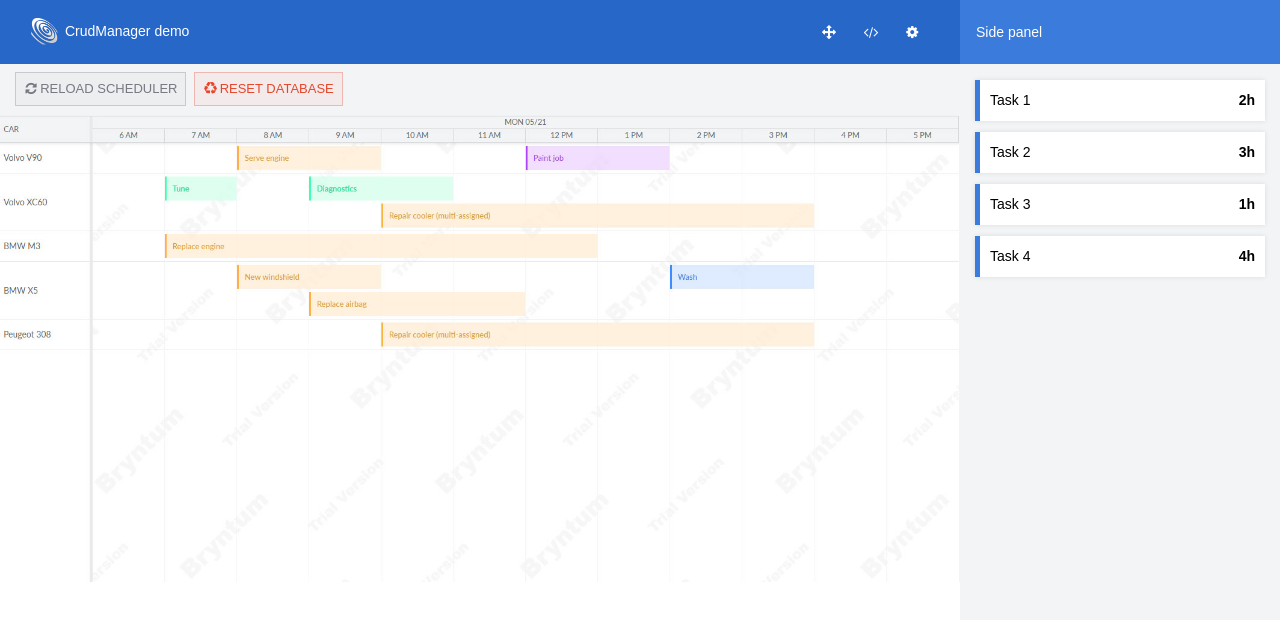
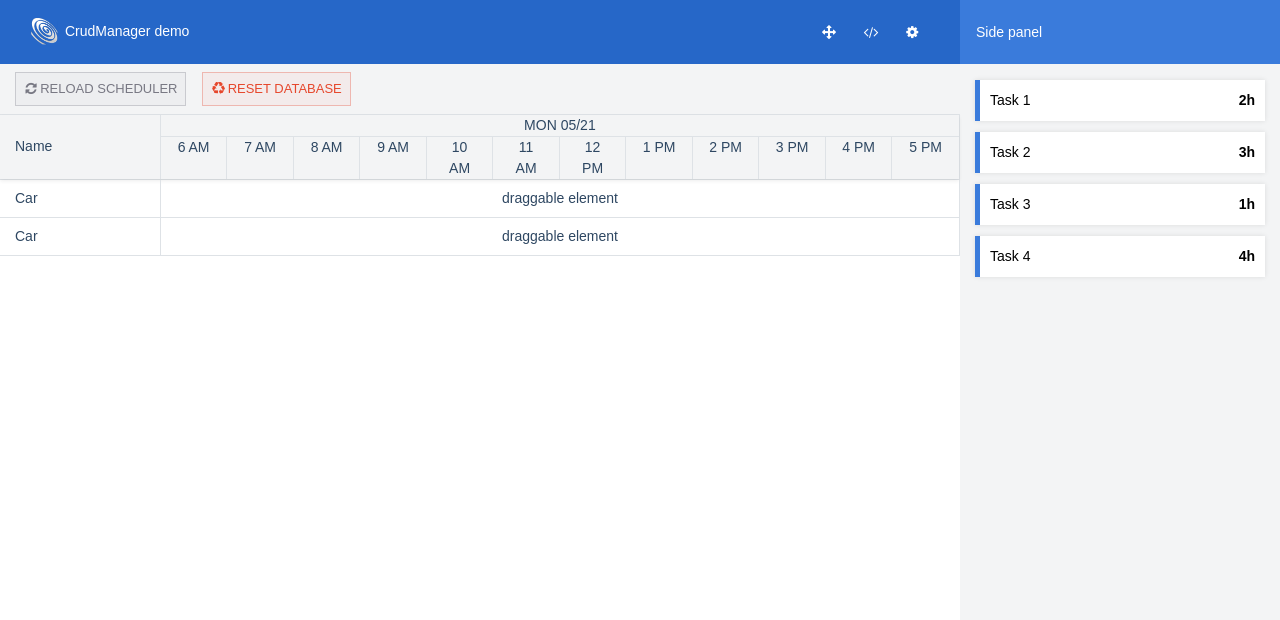
Before and after one commit to Infinitysoftsystems/slicing-task-one, a React (Create React App) app: page / in a window 1280 px wide. Shown: the top 620 px of the page. Built offline with nearby package versions, Linux system fonts and the light colour scheme.

Commit message:
HTML updation

```diff
--- a/src/assets/css/style.css
+++ b/src/assets/css/style.css
@@ -21,20 +21,24 @@
 
 
 /*button css*/
-.reloadBtn, .reloadBtn:focus, .reloadBtn:hover{background:#edeef0;border:1px solid #c9cacf;color:#787883;outline:none !important;font-weight:40;font-size:13px;display: inline-block; padding:6px 8px 6px 6px;}
+.reloadBtn, .reloadBtn:focus, .reloadBtn:hover{background:#edeef0;border:1px solid #c9cacf;color:#787883;outline:none !important;font-weight:400;font-size:13px;display: inline-block; padding:6px 8px 6px 6px;}
 .reloadBtn:focus, .reloadBtn:hover{transform: scale(1.04); border: 1px solid #787883; border-radius: 4px;  background: #787883;color:#fff}
 
-.resetBTn, .resetBTn:focus, .resetBTn:hover{background:#f3ebeb;border:1px solid #eeb7b0;color:#e6472c;outline:none !important;font-weight:40;font-size:13px;display: inline-block; padding:6px 8px 6px 6px;}
+.resetBTn, .resetBTn:focus, .resetBTn:hover{background:#f3ebeb;border:1px solid #eeb7b0;color:#e6472c;outline:none !important;font-weight:400;font-size:13px;display: inline-block; padding:6px 8px 6px 6px;}
 .resetBTn:focus, .resetBTn:hover{transform: scale(1.04); border: 1px solid #e6472c; border-radius: 4px;  background: #e6472c;color:#fff}
 
 
 /* task tab css*/
-.taskTabs li{margin-bottom:11px;}
-.taskTabs li:last-child{margin-bottom:0px;}
-.taskTabs a{background:#fff;display:inline-block;padding:10px;color:#000000;box-shadow:0px 0 5px rgba(0, 0 ,0 , .10);border-left:5px solid #3a7bdb;transition: all .5s;}
+.taskTabs div{margin-bottom:11px;}
+.taskTabs div:last-child{margin-bottom:0px;}
+.taskTabs a{background:#fff;padding:10px;color:#000000;box-shadow:0px 0 5px rgba(0, 0 ,0 , .10);border-left:5px solid #3a7bdb;transition: all .5s;}
 .taskTabs a:hover{box-shadow:1px 0rem 1rem rgb(0, 0, 0 , .10);background:#3a7bdb;color:#fff}
 
 
+/* width section */
+
+.timeDiv >  div{border-right:1px solid #dee2e6;}
+.timeDiv >  div:last-child{border-right:0px;}
 
 
 @media only screen and (min-width:768px){
--- a/src/components/Home/Home.js
+++ b/src/components/Home/Home.js
@@ -6,32 +6,23 @@
 const Home = () => {
   return (
     <div class="container-fluid  bg-grey ">
-
-    <div class="row d-flex mainBox">
-
-      <div class="col-9 text-left bg-white h-100 px-0">
+    <div class="row">
+	<div class="col-9 px-0">
 		{
 			//Header is a reuable component and will be integrated in routes in future purpous.
 		}
 	  <Header />
-         <div class=" bg-3 py-2">
-             <div class="col-12">
-                  <button class="reloadBtn mr-2"><i class="demo-icon icon-arrows-cw"></i>RELOAD SCHEDULER</button>
-                  <button class="resetBTn"><i class="demo-icon icon-recycle"></i>RESET DATABASE</button>
+	</div>
+	<div class="col-3 bg-2 text-white font-weight-normal">
+		Side panel
 	</div>
 </div>
-         <div class="row">
-              <div class="col-12">
-                  <img class="w-100" src={thumb} />
-              </div>
-         </div>
-      </div>
+
     {
           //Scheduler is also our reuable component and intetrated from ui-components
       }
       <Scheduler />
   </div>
-  </div>
   );
 }
 
--- a/src/ui-components/Scheduler/Scheduler.js
+++ b/src/ui-components/Scheduler/Scheduler.js
@@ -45,44 +45,96 @@
 	const [tasks, setTasks] = useState(allTasks);
 
 	return (
-		<div class="col-3 sidenav h-100">
-			<div class="row">
-				<div class="col-12 bg-2 text-white font-weight-normal">
-					Side panel
+		<div class="row d-flex mainBox">
+
+		<div class="col-9 text-left bg-white h-100 px-0">
+			<div class="col-12 bg-3 py-2">
+				<button class="reloadBtn mr-3"><i class="demo-icon icon-arrows-cw"></i>RELOAD SCHEDULER</button>
+				<button class="resetBTn"><i class="demo-icon icon-recycle"></i>RESET DATABASE</button>
+			</div>
+
+			<div class="col-12 border border-left-0 bg-3">
+				<div class="row d-flex align-items-center shadow-sm">
+					<div class="col-2">
+						Name
+					</div>
+					<div class="col-10 text-center border-left">
+						<div>MON 05/21</div>
+						<div class="row d-lfex justify-content-between  border-top timeDiv">
+							<div class="col-1">6 AM</div>
+							<div class="col-1">7 AM</div>
+							<div class="col-1">8 AM</div>
+							<div class="col-1">9 AM</div>
+							<div class="col-1">10 AM</div>
+							<div class="col-1">11 AM</div>
+							<div class="col-1">12 PM</div>
+							<div class="col-1">1 PM</div>
+							<div class="col-1">2 PM</div>
+							<div class="col-1">3 PM</div>
+							<div class="col-1">4 PM</div>
+							<div class="col-1">5 PM</div>
+						</div>
+					</div>
 				</div>
 			</div>
 
+
+			<div class="col-12 border-bottom">
 				<div class="row">
-				<div class="col-12">
-					<ul class="list-unstyled taskTabs py-3">
-						<li>
-							<a href="javascript:void();" class="d-flex justify-content-between">
+					<div class="col-2 py-2">
+						Car
+					</div>
+					<div class="col-10 text-center border-left  border-right  py-2">
+						draggable element
+					</div>
+				</div>
+			</div>
+
+			<div class="col-12 border-bottom">
+				<div class="row">
+					<div class="col-2 py-2">
+						Car
+					</div>
+					<div class="col-10 text-center border-left  border-right  py-2">
+						draggable element
+					</div>
+				</div>
+			</div>
+
+
+		</div>
+
+		<div class="col-3 sidenav h-100">
+			<div class="row">
+				<div class="col-12  taskTabs py-3">
+					<div>
+						<a href="javascript:void();"  class="d-flex justify-content-between">
 							<span class="taskInfo"> Task 1</span>
 							<span class="timeLaps font-weight-bold">2h</span>
 						</a>
-						</li>
-						<li>
-							<a href="javascript:void();" class="d-flex justify-content-between">
+					</div>
+					<div>
+						<a href="javascript:void();"  class="d-flex justify-content-between">
 							<span class="taskInfo"> Task 2</span>
 							<span class="timeLaps font-weight-bold">3h</span>
 						</a>
-						</li>
-						<li>
-							<a href="javascript:void();" class="d-flex justify-content-between">
+					</div>
+					<div>
+						<a href="javascript:void();"  class="d-flex justify-content-between">
 							<span class="taskInfo"> Task 3</span>
 							<span class="timeLaps font-weight-bold">1h</span>
 						</a>
-						</li>
-						<li>
-							<a href="javascript:void();" class="d-flex justify-content-between">
+					</div>
+					<div>
+						<a href="javascript:void();"  class="d-flex justify-content-between">
 							<span class="taskInfo"> Task 4</span>
 							<span class="timeLaps font-weight-bold">4h</span>
 						</a>
-						</li>
-					</ul>
+					</div>
 				</div>
 			</div>
 
+		</div>
 	</div>
 	);
 }
```
Also changed, not shown: 2 other files (tests, documents, lock files or other folders). Lines whose indentation alone changed are shown as unchanged.
